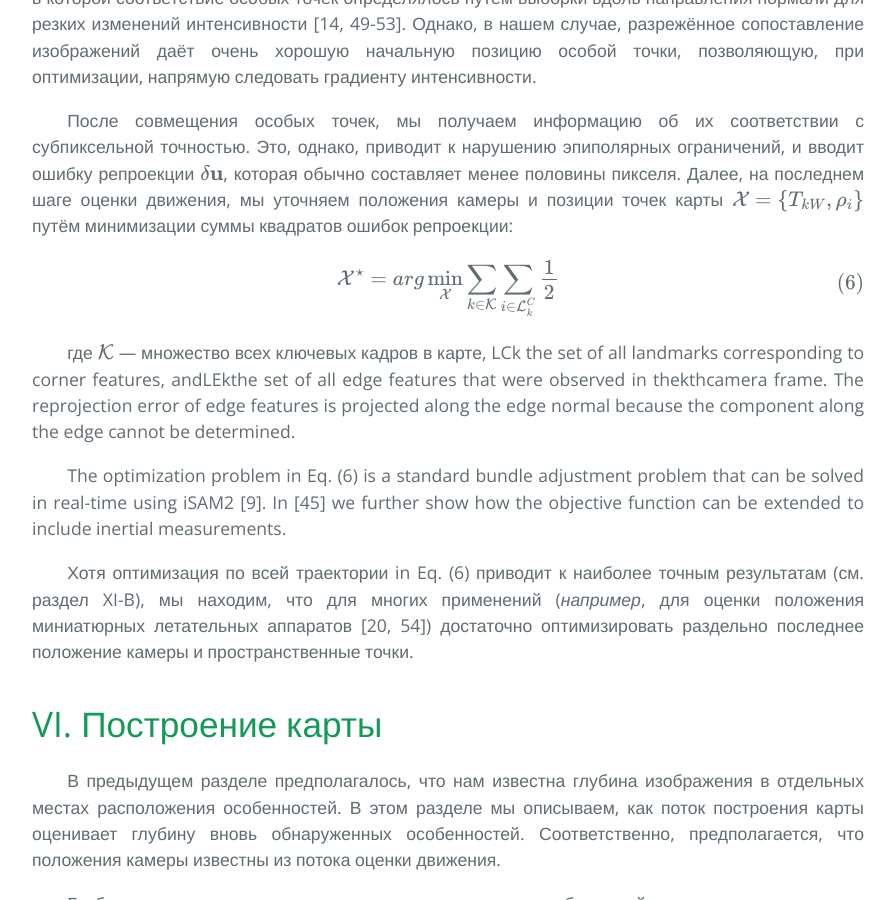
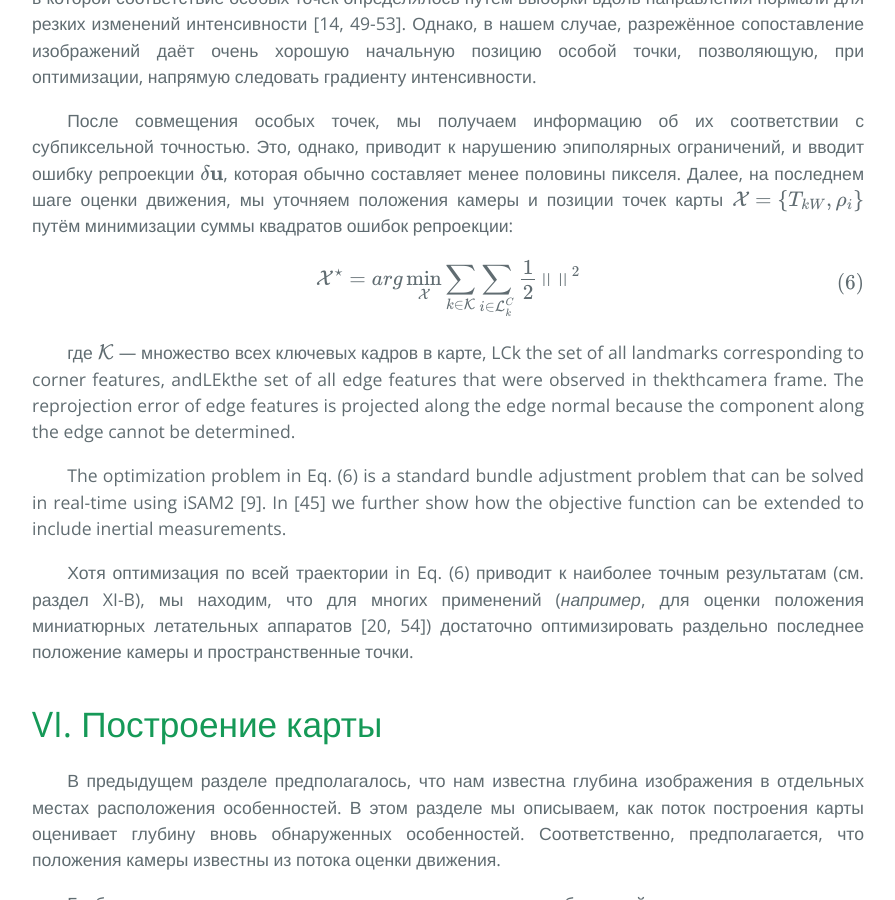
Before and after one commit to i-v-s/slam, a Jekyll site: the page built from svo2.md, in a window 1280 px wide and 900 px high, scrolled down 12154 px. Shown: the whole window, without its empty margins (192-1087 px from the left). Built offline with Jekyll 4.4.1, drawn with Linux system fonts in a browser that asks for light colours; our own code applies the rules of GitHub Pages for plain Markdown files; formulas are drawn with MathJax 3.

Commit message:
Updated svo2.md

```diff
--- a/svo2.md
+++ b/svo2.md
@@ -580,6 +580,10 @@ $$\mathcal{X}=\{T_{kW},\mathbf{\rho}_{i}\}$$
 \mathcal{X}^{\star} = arg \min_{\mathcal{X}}
 \sum_{k \in \mathcal{K} } \sum_{i \in \mathcal{L}_{k}^{C}}
 \frac{1}{2}
+{\left \|
+
+\right \|}^{2}
+
 
 \tag{6}
 \end{equation}
```
